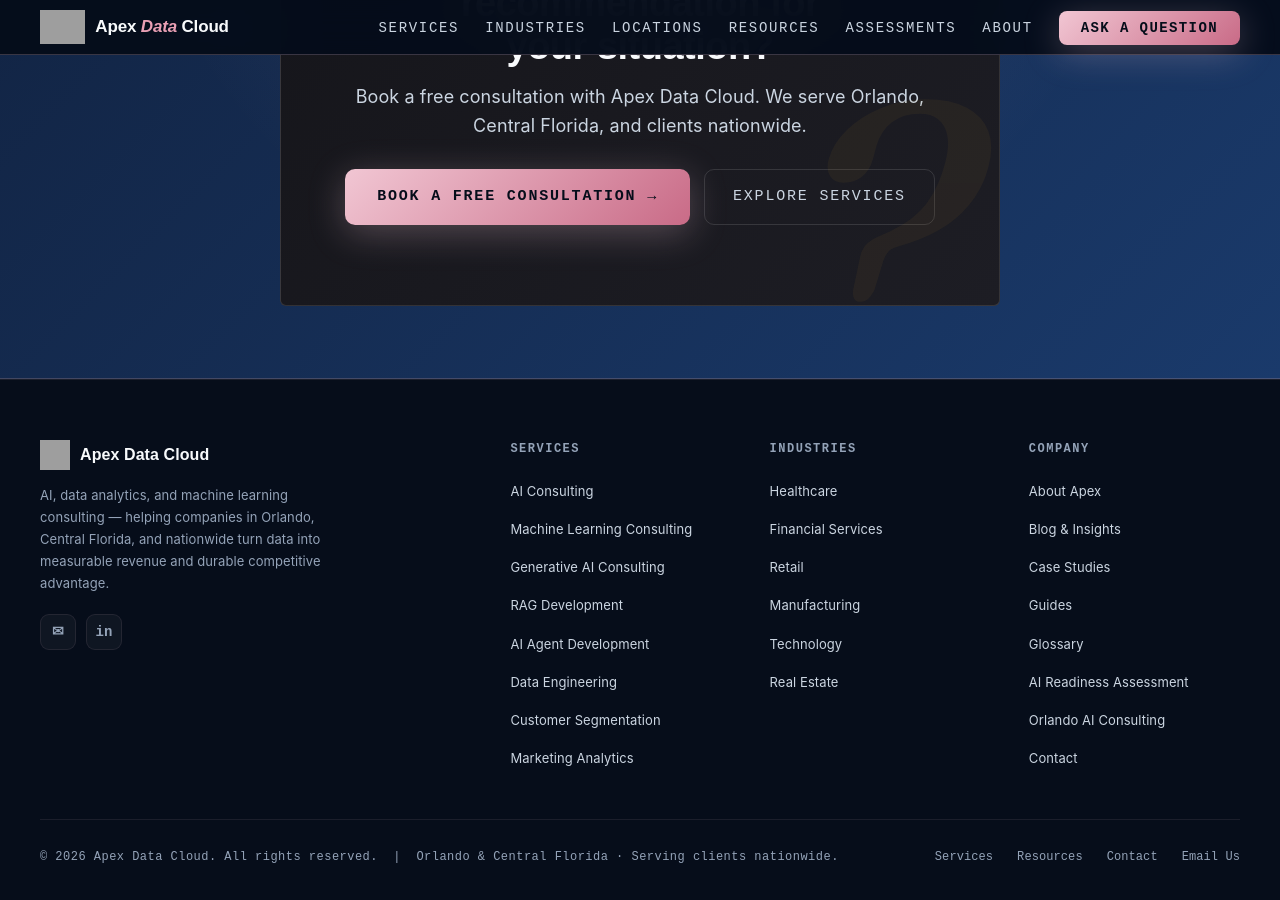
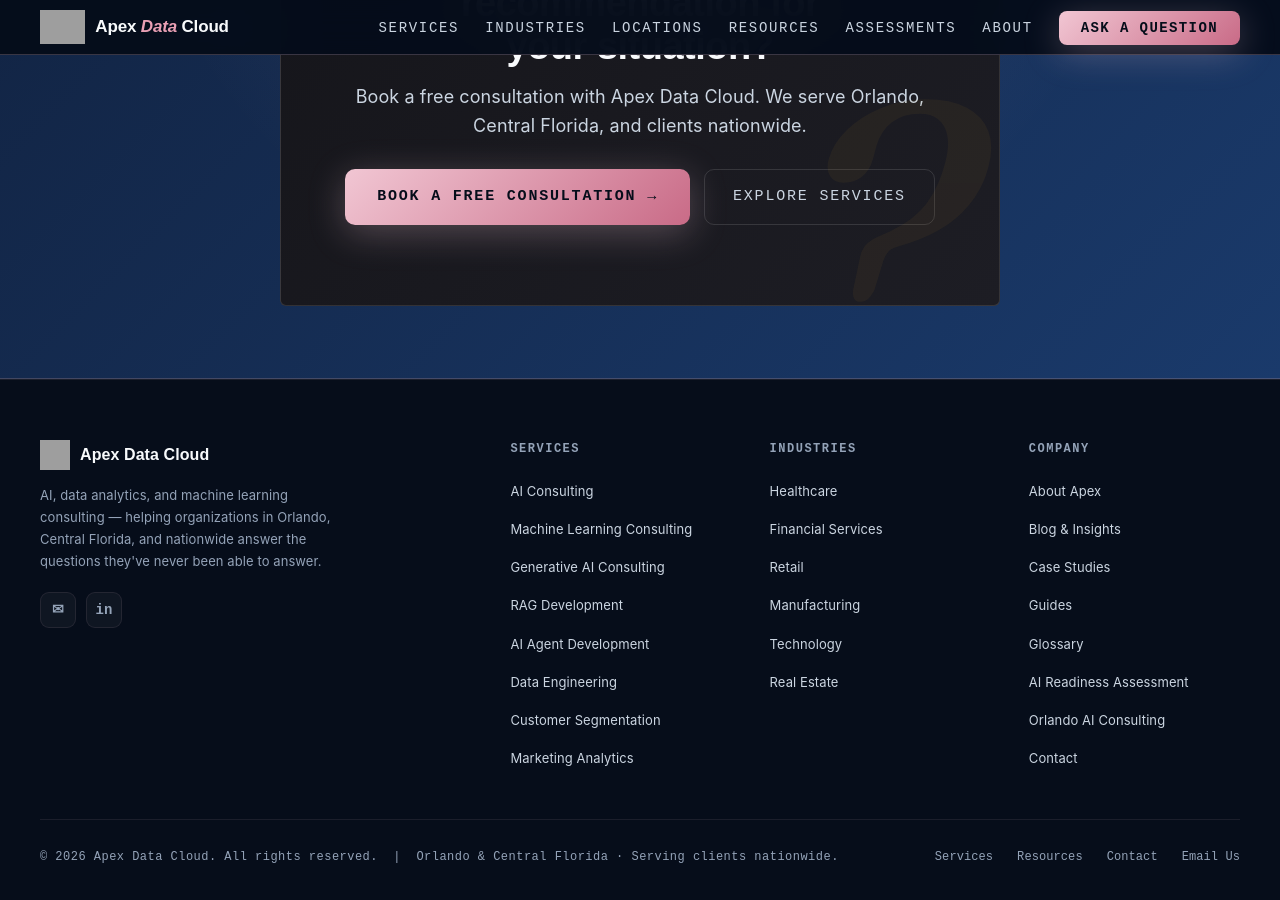
Before and after one commit to epudor/apexdata-cloud, a Jekyll site: the page built from comparisons/index.md, in a window 1280 px wide and 900 px high, scrolled down 1596 px. Built offline with Jekyll 4.4.1, drawn with Linux system fonts in a browser that asks for light colours; some web fonts are replaced; grey boxes are pictures that could not be loaded.

Commit message:
Update footer.html

```diff
--- a/_includes/footer.html
+++ b/_includes/footer.html
@@ -5,7 +5,7 @@
         <img src="/apex_logo.PNG" alt="Apex Data Cloud" width="30" height="30">
         <span class="f-brand-name">Apex Data Cloud</span>
       </div>
-      <p class="f-brand-desc">AI, data analytics, and machine learning consulting — helping companies in Orlando, Central Florida, and nationwide turn data into measurable revenue and durable competitive advantage.</p>
+      <p class="f-brand-desc">AI, data analytics, and machine learning consulting — helping organizations in Orlando, Central Florida, and nationwide answer the questions they've never been able to answer.</p>
       <div class="f-social" aria-label="Contact">
         <a href="mailto:{{ site.email }}" class="f-social-link" aria-label="Email Apex Data Cloud">&#9993;</a>
         <a href="{{ site.company.sameAs[0] }}" class="f-social-link" aria-label="Apex Data Cloud on LinkedIn" rel="noopener" target="_blank">in</a>
```
